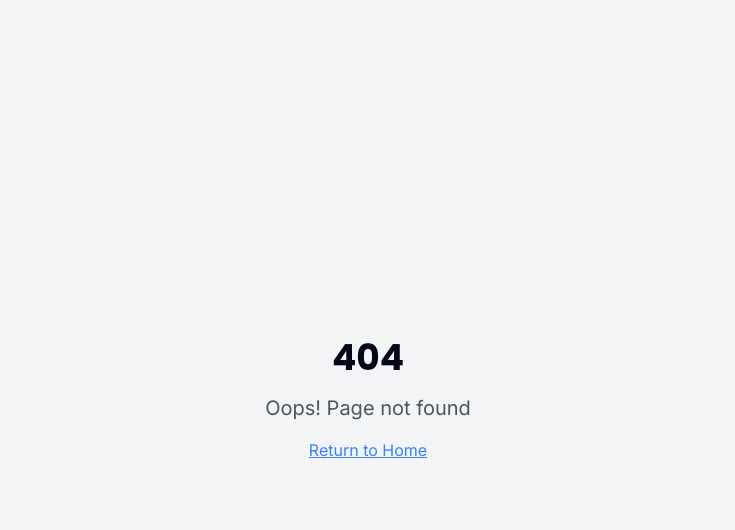
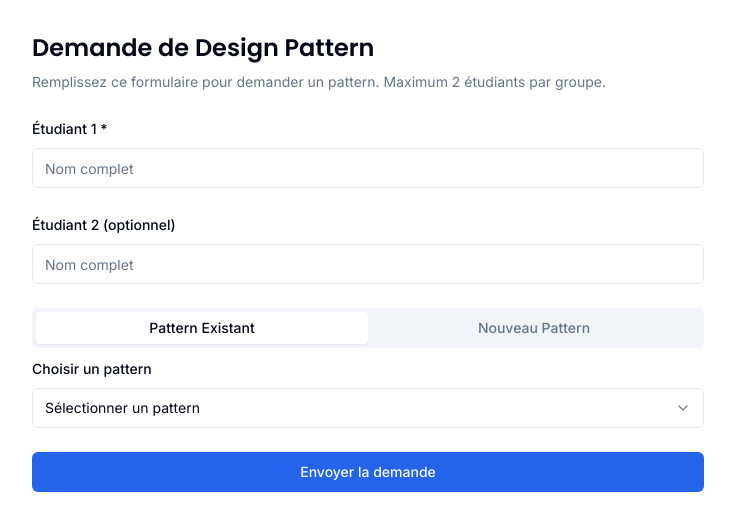
Before and after one commit to bmo1177/theme-selector, a React (Vite) app: page /request in a window 1280 px wide. Before the commit this address had no page. Shown: the top 530 px of the page, without its empty margins (272-1007 px from the left). Built offline with nearby package versions, Linux system fonts and the light colour scheme.

Commit message:
Add pattern request page
Adds a new page for requesting a design pattern.  The page includes a form to send to the admin, allowing selection of groups, a maximum of two unselected individuals to avoid redundancy, and a choice of an unselected pattern or a text field to propose a new pattern.

```diff
--- a/package.json
+++ b/package.json
@@ -59,7 +59,7 @@
     "tailwind-merge": "^2.5.2",
     "tailwindcss-animate": "^1.0.7",
     "vaul": "^0.9.3",
-    "zod": "^3.23.8"
+    "zod": "^3.24.1"
   },
   "devDependencies": {
     "@eslint/js": "^9.9.0",
--- a/src/App.tsx
+++ b/src/App.tsx
@@ -1,3 +1,4 @@
+
 import { Toaster } from "@/components/ui/toaster";
 import { Toaster as Sonner } from "@/components/ui/sonner";
 import { TooltipProvider } from "@/components/ui/tooltip";
@@ -5,6 +6,7 @@ import { QueryClient, QueryClientProvider } from "@tanstack/react-query";
 import { BrowserRouter, Routes, Route } from "react-router-dom";
 import { ThemeProvider } from "@/components/ThemeProvider";
 import Index from "./pages/Index";
+import RequestPattern from "./pages/RequestPattern";
 import NotFound from "./pages/NotFound";
 
 const queryClient = new QueryClient();
@@ -18,6 +20,7 @@ const App = () => (
         <BrowserRouter>
           <Routes>
             <Route path="/" element={<Index />} />
+            <Route path="/request" element={<RequestPattern />} />
             <Route path="*" element={<NotFound />} />
           </Routes>
         </BrowserRouter>
--- a/src/components/PatternCard.tsx
+++ b/src/components/PatternCard.tsx
@@ -1,5 +1,7 @@
+
 import { Button } from "@/components/ui/button";
 import { Card, CardContent, CardFooter, CardHeader, CardTitle } from "@/components/ui/card";
+import { Link } from "react-router-dom";
 
 interface Student {
   name: string;
@@ -43,17 +45,23 @@ const PatternCard = ({ name, students, date, status }: PatternCardProps) => {
         )}
       </CardContent>
       <CardFooter>
-        <Button
-          variant="outline"
-          className="w-full"
-          disabled={status === "assigned"}
-        >
-          {status === "assigned"
-            ? "Pattern attribué"
-            : status === "pending"
-            ? "Demande en cours"
-            : "Demander ce pattern"}
-        </Button>
+        {status === "available" ? (
+          <Button
+            variant="outline"
+            className="w-full"
+            asChild
+          >
+            <Link to="/request">Demander ce pattern</Link>
+          </Button>
+        ) : (
+          <Button
+            variant="outline"
+            className="w-full"
+            disabled
+          >
+            {status === "assigned" ? "Pattern attribué" : "Demande en cours"}
+          </Button>
+        )}
       </CardFooter>
     </Card>
   );
--- /dev/null
+++ b/src/pages/RequestPattern.tsx
@@ -0,0 +1,194 @@
+
+import { useState } from "react";
+import { useNavigate } from "react-router-dom";
+import { useToast } from "@/hooks/use-toast";
+import {
+  Form,
+  FormControl,
+  FormField,
+  FormItem,
+  FormLabel,
+  FormMessage,
+} from "@/components/ui/form";
+import {
+  Select,
+  SelectContent,
+  SelectItem,
+  SelectTrigger,
+  SelectValue,
+} from "@/components/ui/select";
+import { Input } from "@/components/ui/input";
+import { Button } from "@/components/ui/button";
+import { zodResolver } from "@hookform/resolvers/zod";
+import { useForm } from "react-hook-form";
+import * as z from "zod";
+import { Tabs, TabsContent, TabsList, TabsTrigger } from "@/components/ui/tabs";
+
+const formSchema = z.object({
+  student1: z.string().min(2, {
+    message: "Le nom doit contenir au moins 2 caractères.",
+  }),
+  student2: z.string().optional(),
+  selectedPattern: z.string().optional(),
+  customPattern: z.string().optional(),
+}).refine(data => {
+  return (data.selectedPattern && !data.customPattern) || (!data.selectedPattern && data.customPattern);
+}, {
+  message: "Veuillez soit choisir un pattern existant, soit proposer un nouveau pattern.",
+  path: ["selectedPattern"],
+});
+
+const RequestPattern = () => {
+  const { toast } = useToast();
+  const navigate = useNavigate();
+  const [requestType, setRequestType] = useState<"existing" | "new">("existing");
+
+  const form = useForm<z.infer<typeof formSchema>>({
+    resolver: zodResolver(formSchema),
+    defaultValues: {
+      student1: "",
+      student2: "",
+      selectedPattern: "",
+      customPattern: "",
+    },
+  });
+
+  const availablePatterns = [
+    "Factory",
+    "Abstract Factory",
+    "Builder",
+    "Prototype",
+    "Adapter",
+    "Bridge",
+    "Composite",
+    "Decorator",
+    "Facade",
+    "Flyweight",
+    "Observer",
+    "State",
+    "Command",
+    "Iterator",
+    "Chain of Responsibility",
+    "Interpreter",
+    "Mediator",
+    "Memento",
+    "Template Method",
+    "Visitor",
+  ].filter(pattern => !["Proxy", "Strategy"].includes(pattern));
+
+  const onSubmit = (values: z.infer<typeof formSchema>) => {
+    console.log(values);
+    toast({
+      title: "Demande envoyée !",
+      description: "Votre demande a été envoyée avec succès à l'administrateur.",
+    });
+    navigate("/");
+  };
+
+  return (
+    <div className="container mx-auto px-4 py-8">
+      <div className="max-w-2xl mx-auto space-y-6">
+        <div className="space-y-2">
+          <h1 className="text-2xl font-heading font-semibold">
+            Demande de Design Pattern
+          </h1>
+          <p className="text-sm text-muted-foreground">
+            Remplissez ce formulaire pour demander un pattern. Maximum 2 étudiants par groupe.
+          </p>
+        </div>
+
+        <Form {...form}>
+          <form onSubmit={form.handleSubmit(onSubmit)} className="space-y-6">
+            <FormField
+              control={form.control}
+              name="student1"
+              render={({ field }) => (
+                <FormItem>
+                  <FormLabel>Étudiant 1 *</FormLabel>
+                  <FormControl>
+                    <Input placeholder="Nom complet" {...field} />
+                  </FormControl>
+                  <FormMessage />
+                </FormItem>
+              )}
+            />
+
+            <FormField
+              control={form.control}
+              name="student2"
+              render={({ field }) => (
+                <FormItem>
+                  <FormLabel>Étudiant 2 (optionnel)</FormLabel>
+                  <FormControl>
+                    <Input placeholder="Nom complet" {...field} />
+                  </FormControl>
+                  <FormMessage />
+                </FormItem>
+              )}
+            />
+
+            <Tabs value={requestType} onValueChange={(value: "existing" | "new") => setRequestType(value)}>
+              <TabsList className="grid w-full grid-cols-2">
+                <TabsTrigger value="existing">Pattern Existant</TabsTrigger>
+                <TabsTrigger value="new">Nouveau Pattern</TabsTrigger>
+              </TabsList>
+              <TabsContent value="existing">
+                <FormField
+                  control={form.control}
+                  name="selectedPattern"
+                  render={({ field }) => (
+                    <FormItem>
+                      <FormLabel>Choisir un pattern</FormLabel>
+                      <Select
+                        onValueChange={field.onChange}
+                        defaultValue={field.value}
+                      >
+                        <FormControl>
+                          <SelectTrigger>
+                            <SelectValue placeholder="Sélectionner un pattern" />
+                          </SelectTrigger>
+                        </FormControl>
+                        <SelectContent>
+                          {availablePatterns.map((pattern) => (
+                            <SelectItem key={pattern} value={pattern}>
+                              {pattern}
+                            </SelectItem>
+                          ))}
+                        </SelectContent>
+                      </Select>
+                      <FormMessage />
+                    </FormItem>
+                  )}
+                />
+              </TabsContent>
+              <TabsContent value="new">
+                <FormField
+                  control={form.control}
+                  name="customPattern"
+                  render={({ field }) => (
+                    <FormItem>
+                      <FormLabel>Proposer un nouveau pattern</FormLabel>
+                      <FormControl>
+                        <Input
+                          placeholder="Nom du nouveau pattern"
+                          {...field}
+                        />
+                      </FormControl>
+                      <FormMessage />
+                    </FormItem>
+                  )}
+                />
+              </TabsContent>
+            </Tabs>
+
+            <Button type="submit" className="w-full">
+              Envoyer la demande
+            </Button>
+          </form>
+        </Form>
+      </div>
+    </div>
+  );
+};
+
+export default RequestPattern;
```
Also changed, not shown: 1 other file (tests, documents, lock files or other folders).
